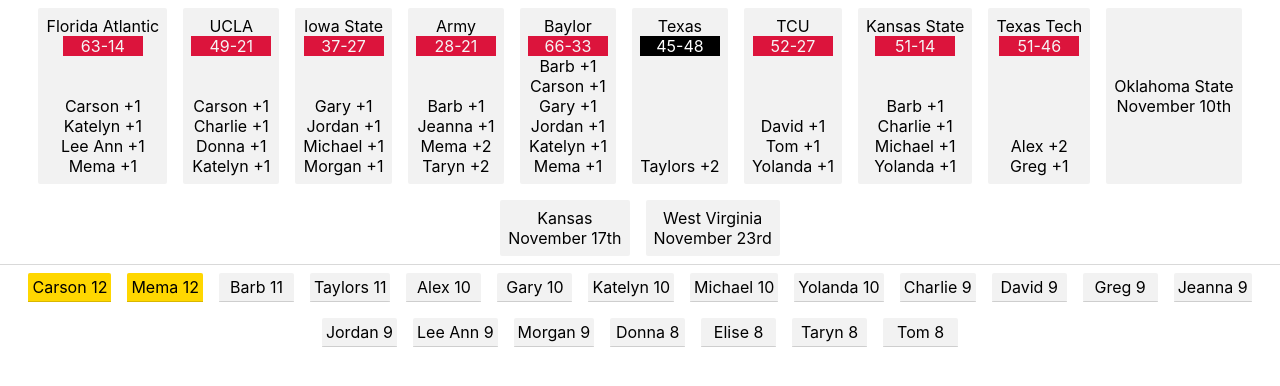
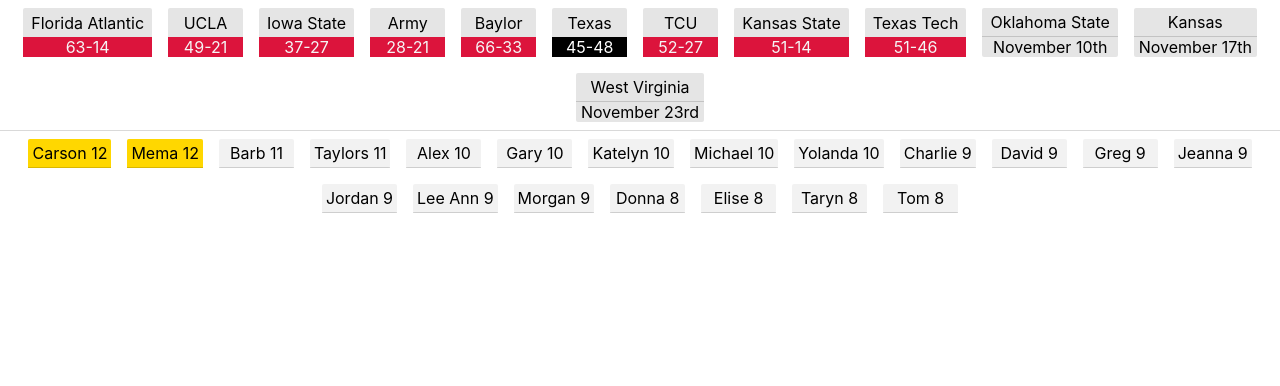
Before and after one commit to charliewynn/mema-football, a React (Create React App) app: page / in a window 1280 px wide. Shown: the top 386 px of the page. Built offline with nearby package versions, Linux system fonts and the light colour scheme.

Commit message:
removed points from team tag

```diff
--- a/src/People.css
+++ b/src/People.css
@@ -31,26 +31,28 @@
   justify-content: center;
 }
 .team {
-  background: rgba(0, 0, 0, 0.05);
+  background: rgba(0, 0, 0, 0.1);
   margin: 0.5em;
   border-radius: 2px;
   justify-content: center;
-  align-items: center;
+  align-items: stretch;
   display: flex;
   flex-direction: column;
-  padding: 8px;
   min-width: 75px;
 }
-
+.team .team-name {
+  padding: 0.25em 0.5em;
+}
+.team-result .team-score {
+  width: 80px;
+}
+.team-date {
+  border-top: 1px solid rgba(0, 0, 0, 0.15);
+  padding-left: 0.3em;
+  padding-right: 0.3em;
+}
 .team.picked {
   border: 1px solid black;
-}
-.team-score-holder {
-  flex-grow: 1;
-}
-.team-score {
-  min-width: 80px;
-  text-align: center;
 }
 
 .team-score.ou-win {
--- a/src/Teams.js
+++ b/src/Teams.js
@@ -15,23 +15,11 @@
           >
             <div className="team-name">{t.name}</div>
             {t.ou ? (
-              <div className="team-score-holder">
-                <div className={t.winner + " team-score"}>
-                  {t.ou}-{t.opp}
-                </div>
+              <div className={t.winner + " team-score"}>
+                {t.ou}-{t.opp}
               </div>
             ) : (
               <div className="team-date">{t.date}</div>
-            )}
-            {t.ou && (
-              <div>
-                {t.winners &&
-                  Object.getOwnPropertyNames(t.winners).map(w => (
-                    <div key={w}>
-                      {w} +{t.winners[w]}
-                    </div>
-                  ))}
-              </div>
             )}
           </div>
         ))}
```
